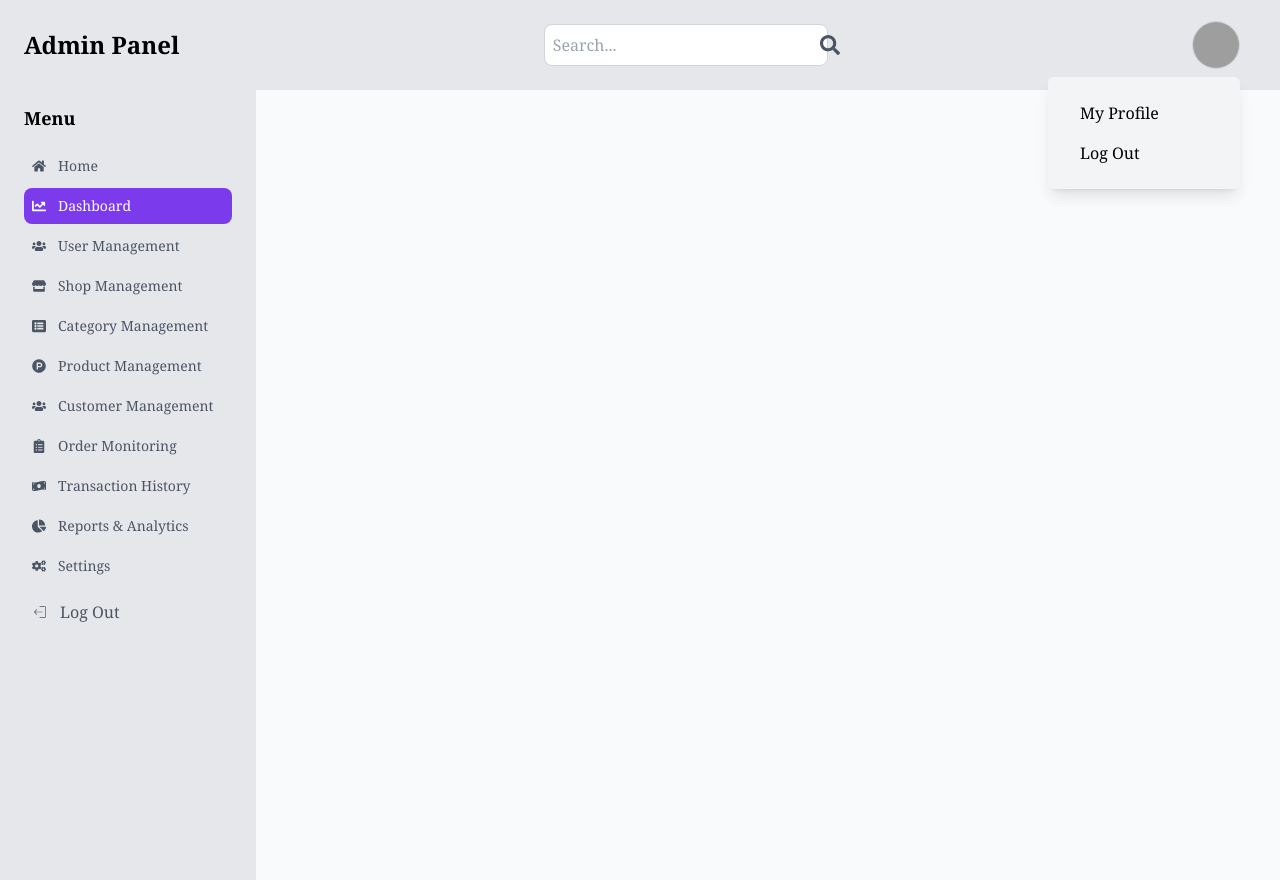
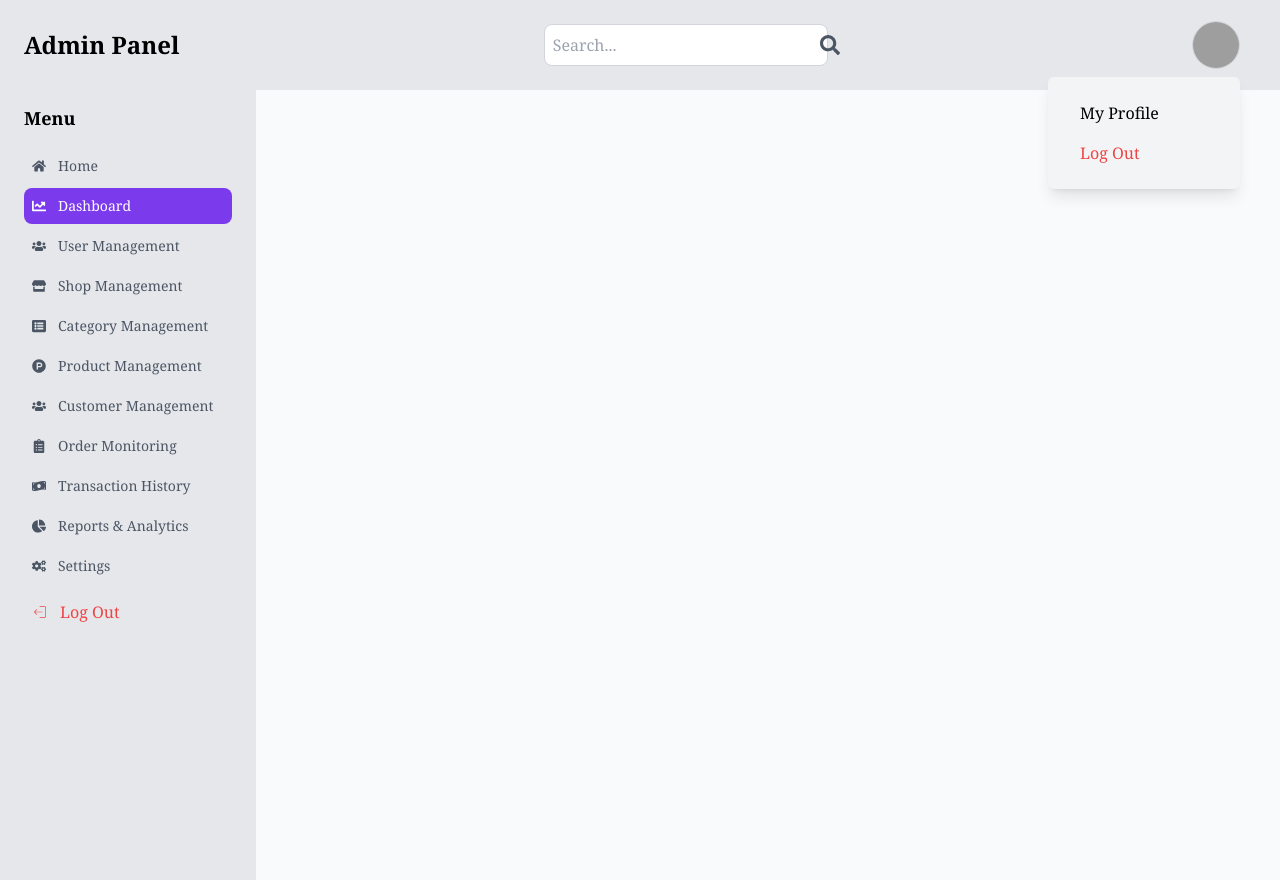
Before and after one commit to Kamrulthedev/Buy-Nest, a React (Vite) app: page /admin in a window 1280 px wide. Both pictures are taken after a click on the picture 1215 px from the left and 45 px from the top of the page. Built offline with nearby package versions, Linux system fonts and the light colour scheme; grey boxes are pictures that could not be loaded.

Commit message:
update-admin-dashbord-commit

```diff
--- a/src/components/AdminDashboard/DashboardGraph.tsx
+++ b/src/components/AdminDashboard/DashboardGraph.tsx
@@ -47,7 +47,7 @@ const DashboardGraph = ({ stats }: any) => {
         },
     };
     return (
-        <div className="min-h-screen sticky bg-white">
+        <div className="min-h-screen sticky">
             <div className="max-w-7xl mx-auto p-8">
                 <h1 className="text-3xl font-bold text-gray-800 mb-6">Admin Dashboard</h1>
                 <p className="text-gray-500 mb-6">Latest statistics overview of your platform.</p>
--- a/src/pages/Admin/AdminNavber.tsx
+++ b/src/pages/Admin/AdminNavber.tsx
@@ -100,7 +100,7 @@ const AdminLayout = () => {
             ))}
             {/* Logout */}
             <li
-                className={`flex items-center text-gray-600 hover:text-black transition hover:bg-violet-600 rounded-lg p-2
+                className={`flex items-center text-red-500 hover:text-red-700 transition hover:bg-violet-600 rounded-lg p-2
                 ${selectedItem === "Logout" ? "bg-violet-600 text-white" : ""}`}
                 onClick={() => handleMenuItemClick("Logout")}
             >
@@ -152,7 +152,7 @@ const AdminLayout = () => {
                         </li>
                         <li>
                             <button
-                                className="w-full text-left px-4 py-2 text-black hover:bg-violet-400 hover:rounded-lg"
+                                className="w-full text-left px-4 py-2 text-red-500 hover:text-red-700 hover:bg-violet-400 hover:rounded-lg"
                                 onClick={handleLogout}
                             >
                                 Log Out
--- a/src/pages/Admin/Dashboard/Dashboard.tsx
+++ b/src/pages/Admin/Dashboard/Dashboard.tsx
@@ -5,7 +5,6 @@ const Dashboard = () => {
 
     return (
         <div>
-            {/* Sticky Graph Container */}
             <div className="sticky">
             <DashboardGraph />
             </div>
```
